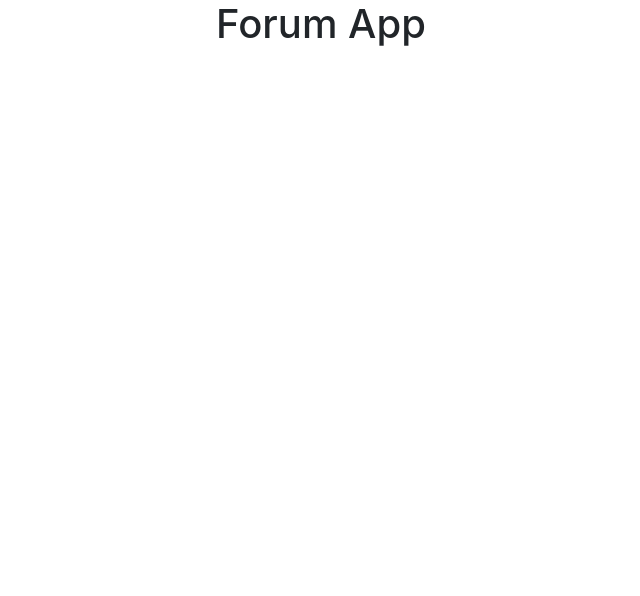
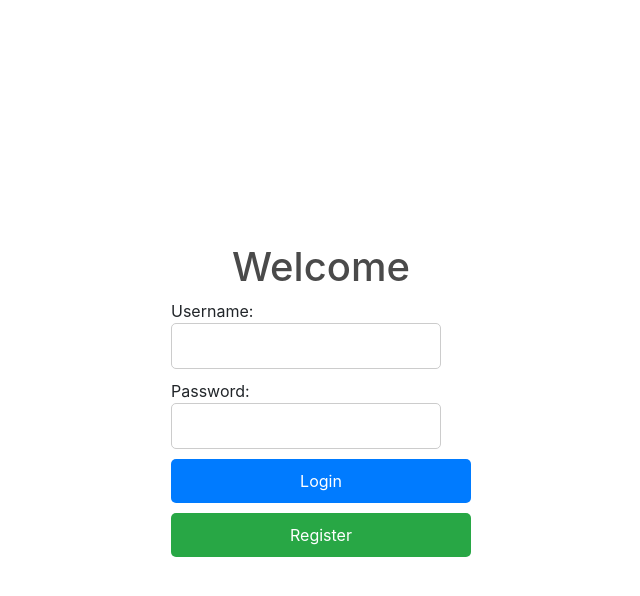
Before and after one commit to Web-Team-Project/Forum-System, a React (Create React App) app in the folder frontend/: page / in a window 1280 px wide. Shown: the top 596 px of the page, without its empty margins (319-959 px from the left). Built offline with nearby package versions, Linux system fonts and the light colour scheme.

Commit message:
Added login and register front page

```diff
--- a/frontend/package.json
+++ b/frontend/package.json
@@ -6,6 +6,7 @@
     "@testing-library/jest-dom": "^5.17.0",
     "@testing-library/react": "^13.4.0",
     "@testing-library/user-event": "^13.5.0",
+    "axios": "^1.6.8",
     "react": "^18.3.1",
     "react-dom": "^18.3.1",
     "react-scripts": "5.0.1",
--- a/frontend/src/App.js
+++ b/frontend/src/App.js
@@ -1,14 +1,71 @@
-import logo from './logo.svg';
-import './App.css';
+import React, { useState } from "react";
+import api from "./api";
 
-function App() {
+
+const AuthForm = () => {
+  const [username, setUsername] = useState("");
+  const [password, setPassword] = useState("");
+
+  const handleUsernameChange = (event) => {
+    setUsername(event.target.value);
+  };
+
+  const handlePasswordChange = (event) => {
+    setPassword(event.target.value);
+  };
+
+  const handleLogin = async (event) => {
+    event.preventDefault();
+    try {
+      const response = await api.post("/auth/token", {
+        username: username,
+        password: password,
+      }, {
+        headers: {
+          "Content-Type": "application/x-www-form-urlencoded"
+        },
+        transformRequest: [(data) => {
+          let payload = "";
+          Object.keys(data).forEach(k => payload += `${encodeURIComponent(k)}=${encodeURIComponent(data[k])}&`);
+          return payload;
+        }]
+      });
+      console.log(response.data);
+    } catch (error) {
+      console.error(error);
+    }
+  };
+
+  const handleRegister = async (event) => {
+    event.preventDefault();
+    try {
+      const response = await api.post("/auth/", {
+        username: username,
+        password: password,
+      });
+      console.log(response.data);
+    } catch (error) {
+      console.error(error);
+    }
+  };
+
   return (
-    <div className="App">
-      <h1>
-        Forum App
-      </h1>
+    <div style={{ display: "flex", justifyContent: "center", alignItems: "center", height: "100vh", flexDirection: "column" }}>
+      <h1 style={{ color: "#4a4a4a" }}>Welcome</h1>
+      <form style={{ display: "flex", flexDirection: "column", width: "300px", gap: "10px" }}>
+        <label>
+          Username:
+          <input type="text" value={username} onChange={handleUsernameChange} style={{ padding: "10px", borderRadius: "5px", border: "1px solid #ccc" }} />
+        </label>
+        <label>
+          Password:
+          <input type="password" value={password} onChange={handlePasswordChange} style={{ padding: "10px", borderRadius: "5px", border: "1px solid #ccc" }} />
+        </label>
+        <button type="button" onClick={handleLogin} style={{ padding: "10px", borderRadius: "5px", border: "none", backgroundColor: "#007BFF", color: "white", cursor: "pointer" }}>Login</button>
+        <button type="button" onClick={handleRegister} style={{ padding: "10px", borderRadius: "5px", border: "none", backgroundColor: "#28A745", color: "white", cursor: "pointer" }}>Register</button>
+      </form>
     </div>
   );
-}
+};
 
-export default App;
+export default AuthForm;
--- /dev/null
+++ b/frontend/src/api.js
@@ -0,0 +1,8 @@
+import axios from "axios";
+
+
+const api = axios.create({
+    baseURL: "http://localhost:8000",
+});
+
+export default api;
```
Also changed, not shown: 2 other files (tests, documents, lock files or other folders).
